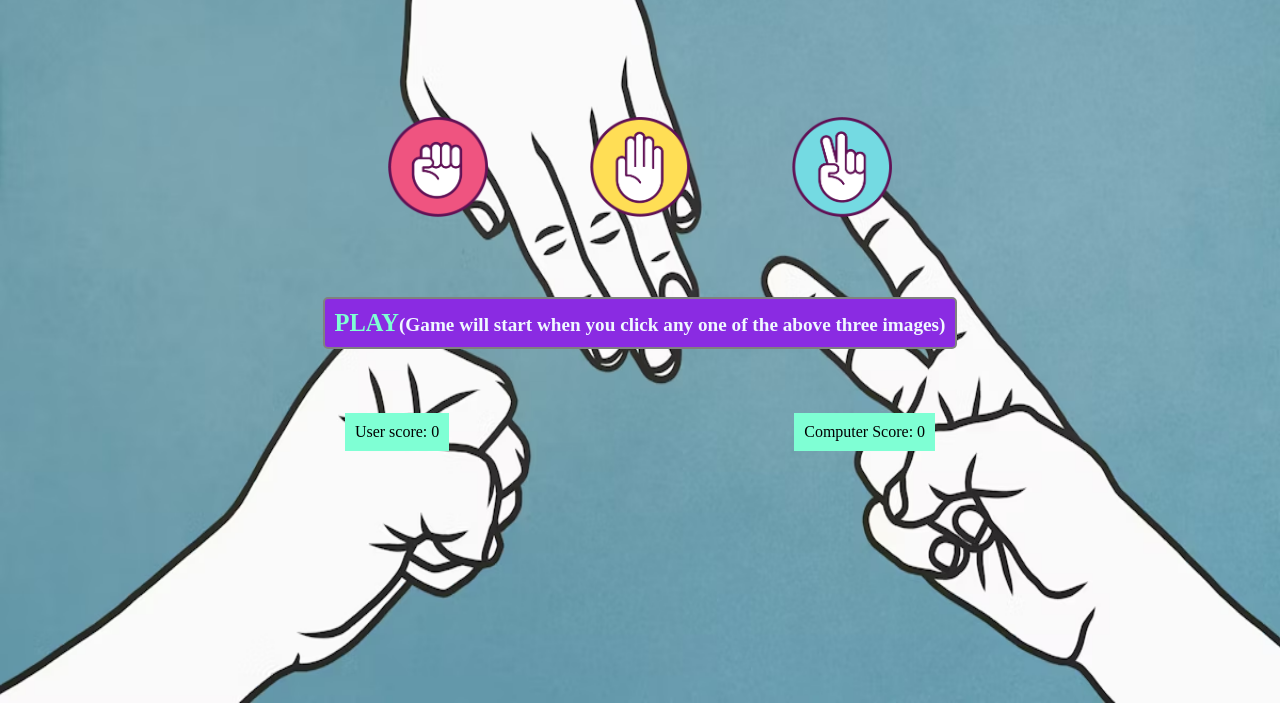
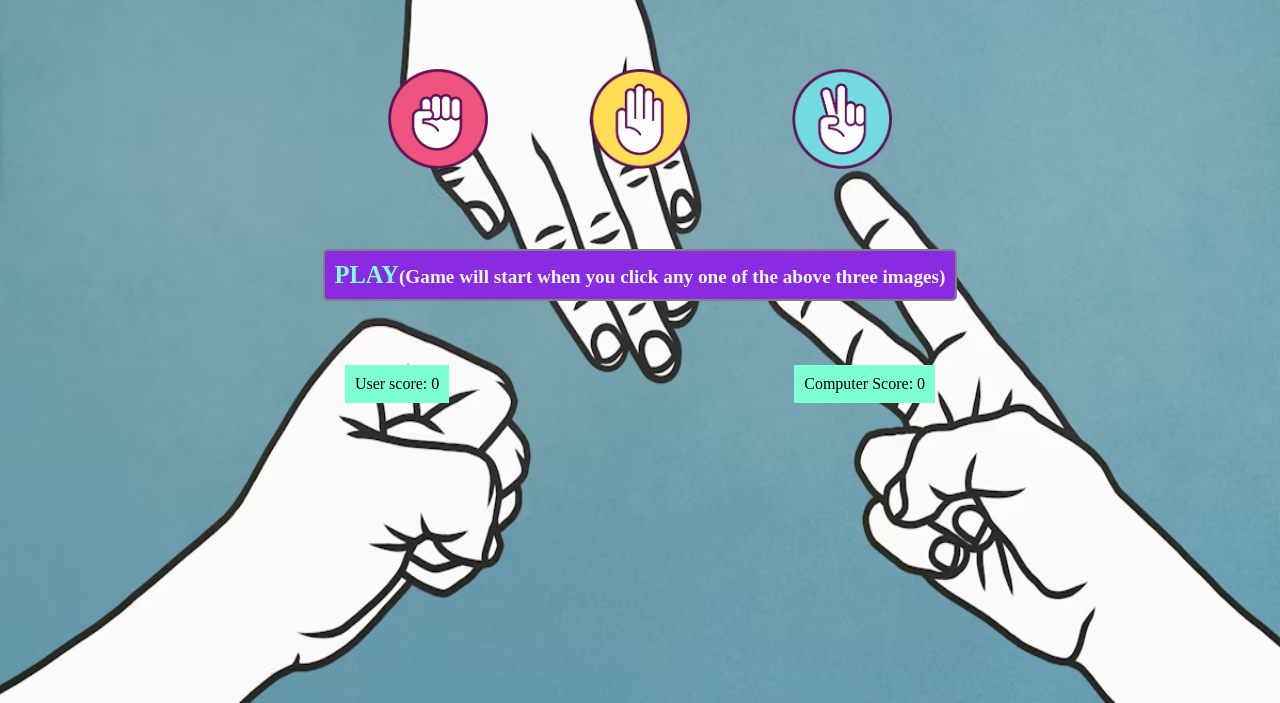
Before and after one commit to CoderAg21/Rock-Paper-Scissor, a plain HTML site: page index.html in a window 1280 px wide. Shown: the part 97-800 px from the top of the page. Drawn offline with Linux system fonts and the light colour scheme.

Commit message:
Update style3.css

```diff
--- a/style3.css
+++ b/style3.css
@@ -11,7 +11,7 @@ body{
 }
 .centerized{
     position: relative;
-    top: 10vh;
+    top: 4vh;
 }
 
 .heading {
```
